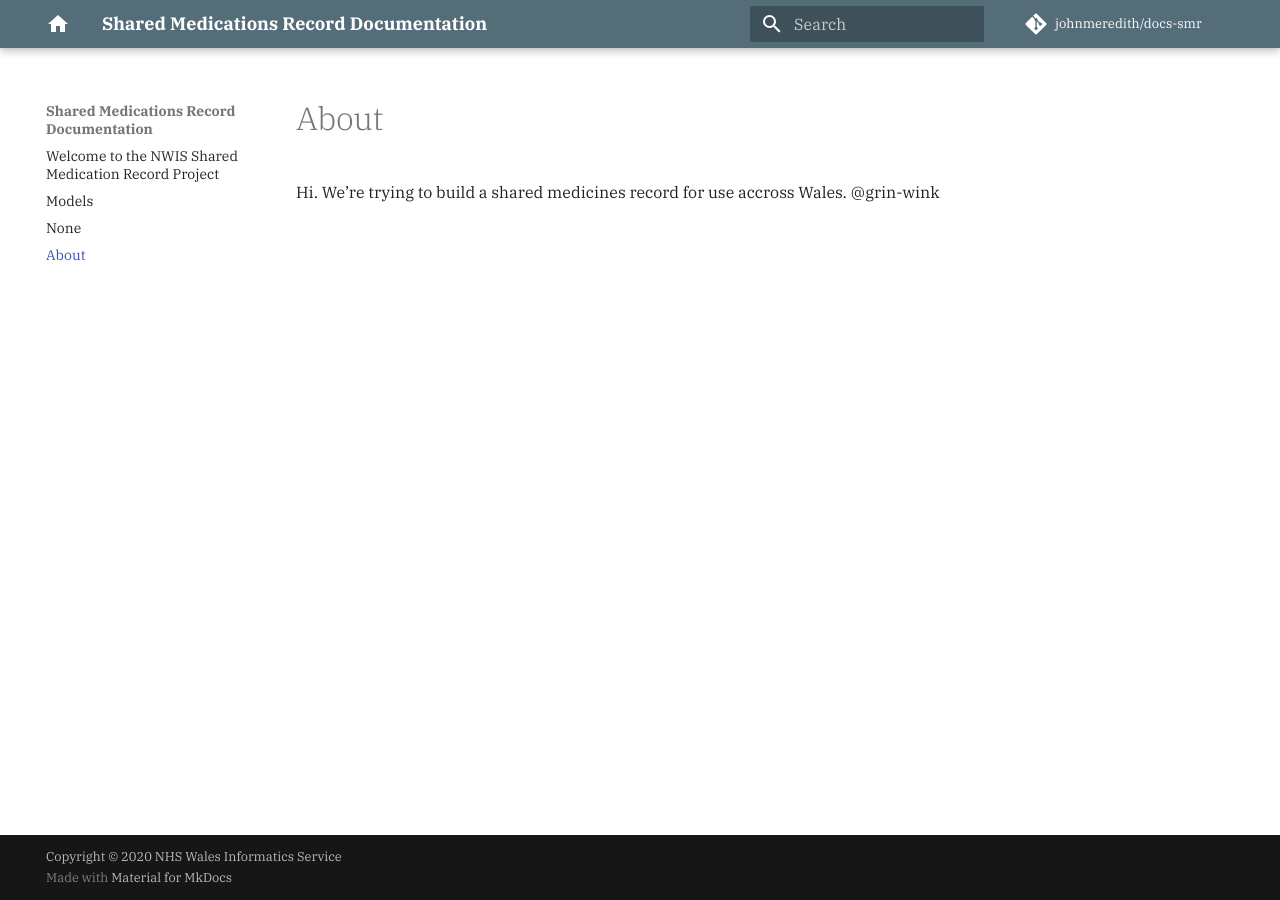
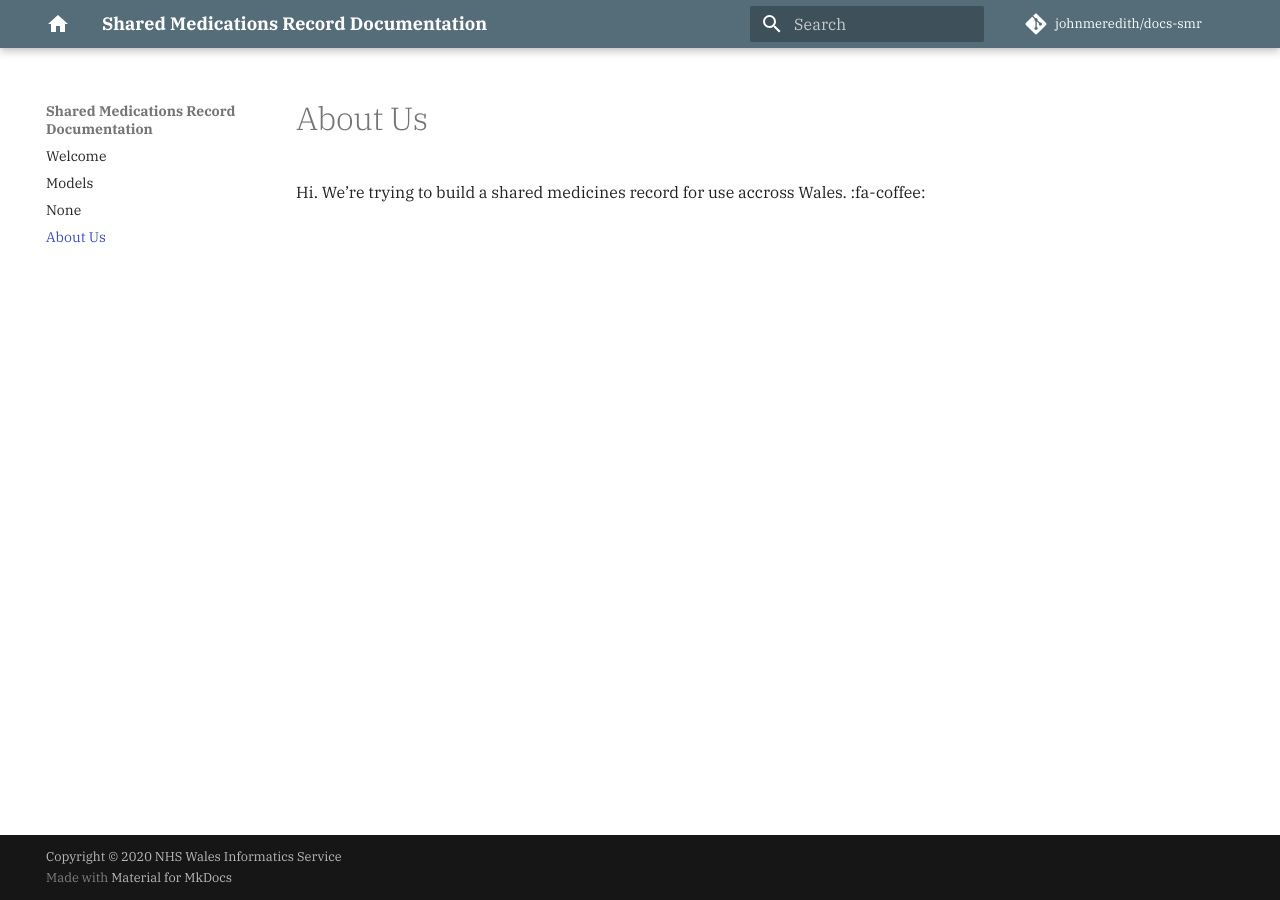
Before and after one commit to freshehr/docs-smr, an MkDocs documentation site: the page built from docs/about.md, in a window 1280 px wide. Built offline with MkDocs 1.6.1 and Material for MkDocs 9.7.7, drawn with Linux system fonts in a browser that asks for light colours; comment, search, counter and statistics services are not loaded.

Commit message:
Update basic site

```diff
--- a/docs/about.md
+++ b/docs/about.md
@@ -1 +1,2 @@
-Hi. We're trying to build a shared medicines record for use accross Wales. @grin-wink
+# About Us
+Hi. We're trying to build a shared medicines record for use accross Wales. :fa-coffee:
```
Also changed, not shown: docs/index.md (+2 -1 lines), docs/models.md (+2 -0 lines).
